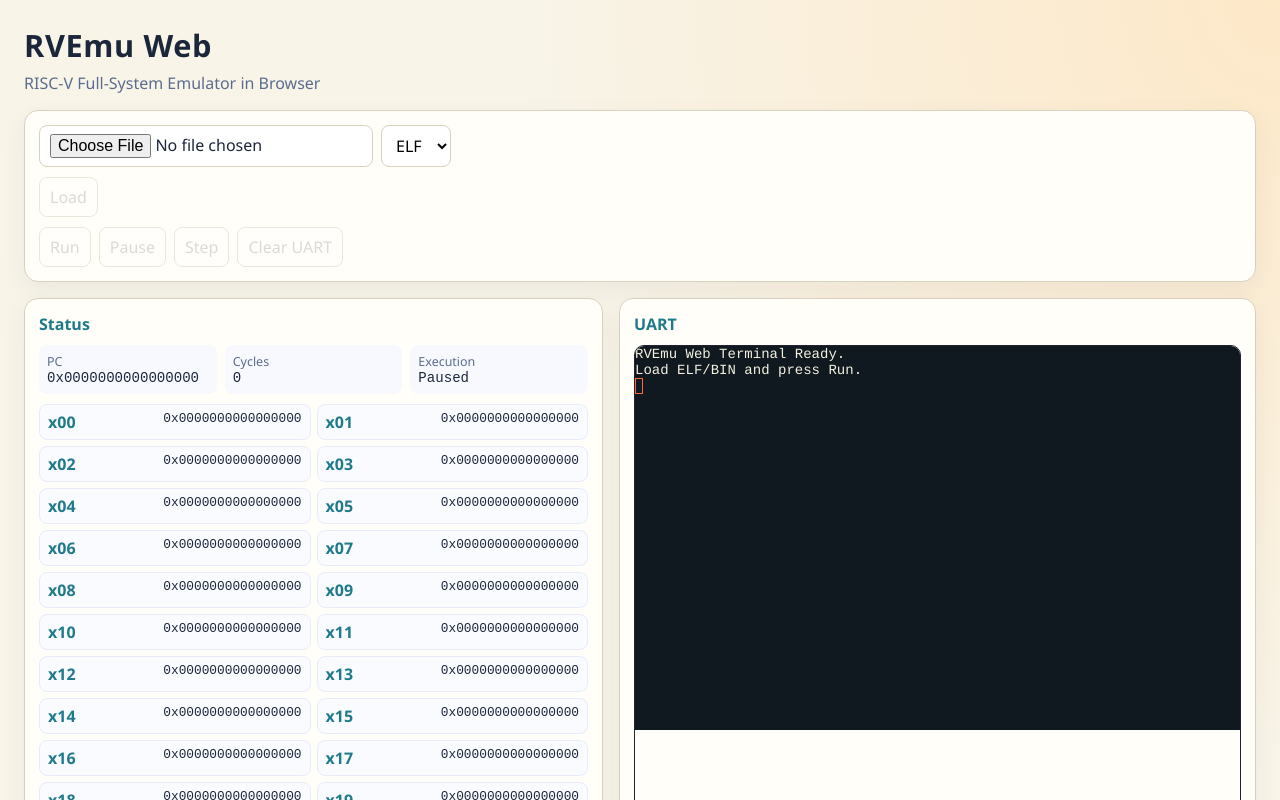
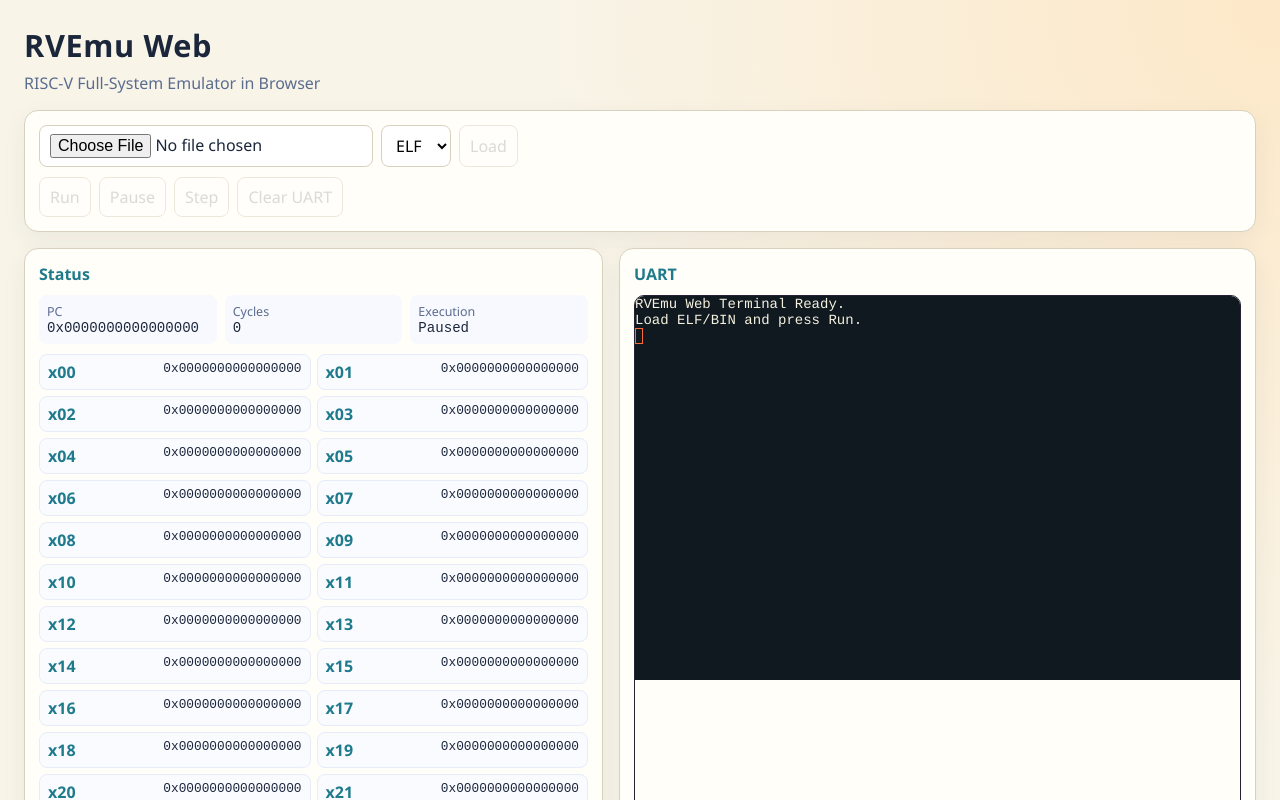
Before and after one commit to satorimarch/rvemu-web, a React (Vite) app: page / in a window 1280 px wide. Shown: the top 800 px of the page. Built offline with nearby package versions, Linux system fonts and the light colour scheme.

Commit message:
fix: move Load button to first row with file input
Load button now appears on the same row as file input and format selector,
making the layout more compact and intuitive.

```diff
--- a/src/features/control/ControlBar.tsx
+++ b/src/features/control/ControlBar.tsx
@@ -78,6 +78,9 @@ export function ControlBar() {
           <option value="elf">ELF</option>
           <option value="bin">BIN</option>
         </select>
+        <button onClick={onLoad} disabled={!hasSelection || loading}>
+          {loading ? "Loading..." : "Load"}
+        </button>
       </div>
 
       {hasBuiltIns && (
@@ -95,12 +98,6 @@ export function ControlBar() {
           </select>
         </div>
       )}
-
-      <div className="control-row">
-        <button onClick={onLoad} disabled={!hasSelection || loading}>
-          {loading ? "Loading..." : "Load"}
-        </button>
-      </div>
 
       <div className="control-row">
         <button
```
